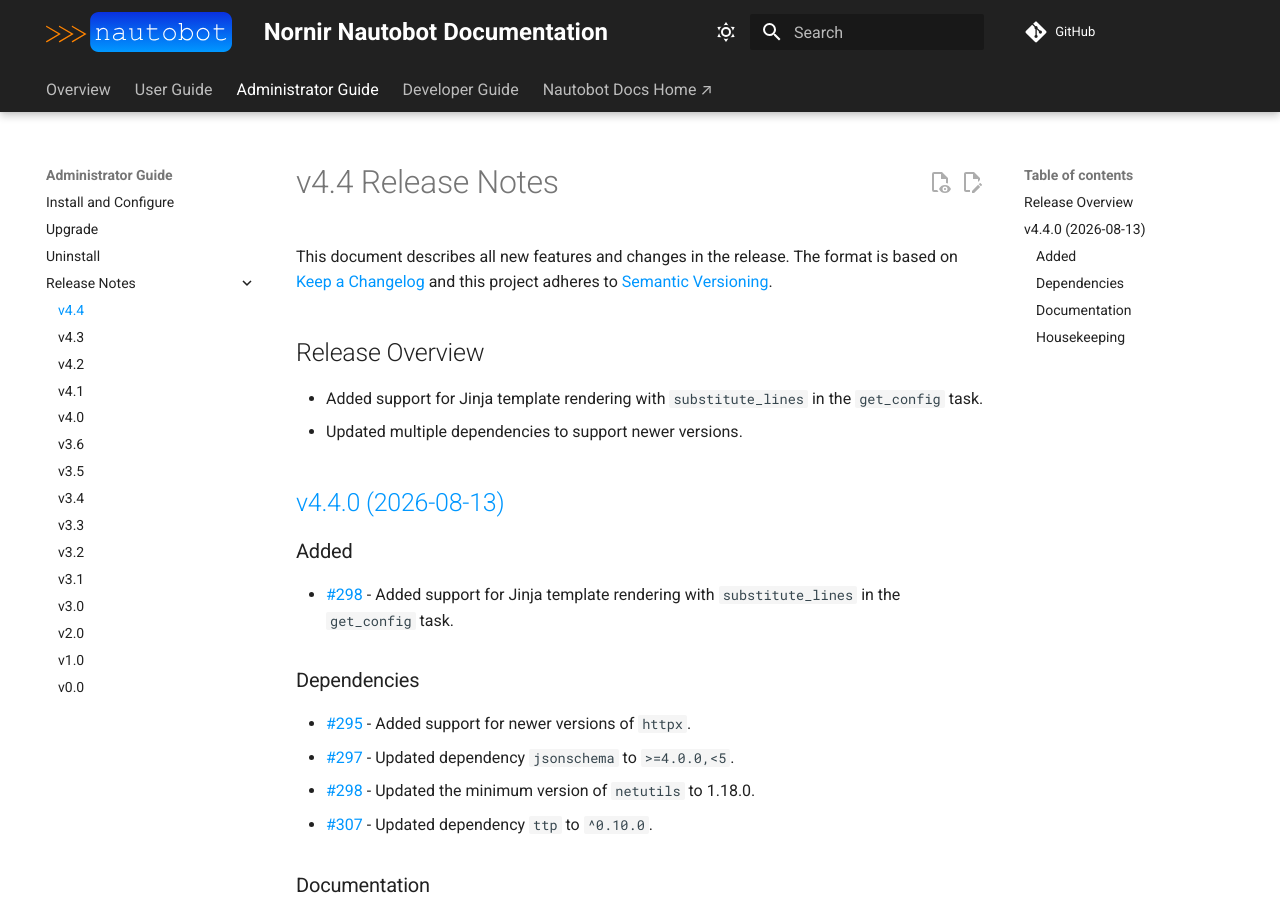
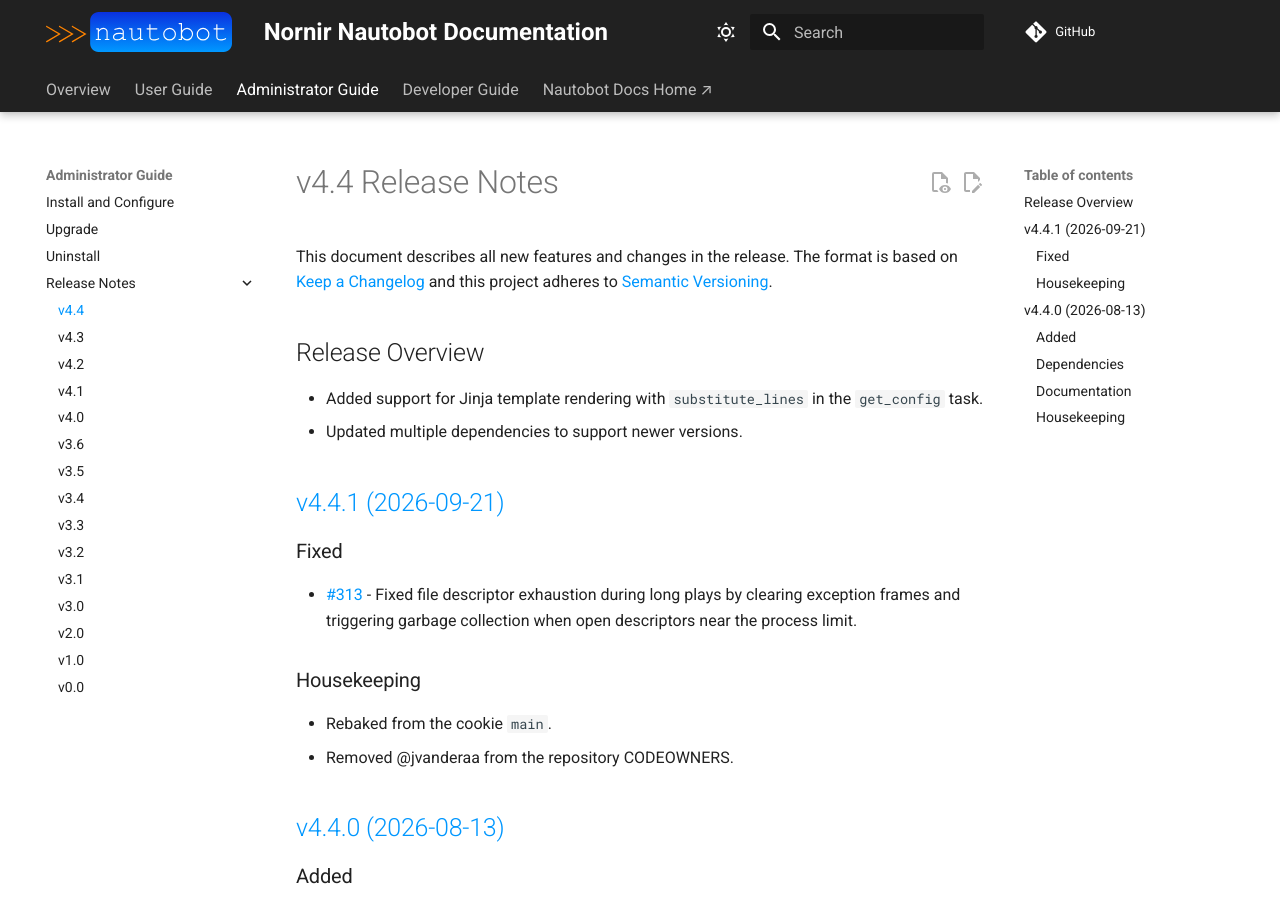
Before and after one commit to nautobot/nornir-nautobot, an MkDocs documentation site: the page built from docs/admin/release_notes/version_4.4.md, in a window 1280 px wide and 900 px high. Built offline with MkDocs 1.6.1 and Material for MkDocs 9.7.7, drawn with Linux system fonts in a browser that asks for light colours; comment, search, counter and statistics services are not loaded.

Commit message:
prepare release v4.4.1

```diff
--- a/docs/admin/release_notes/version_4.4.md
+++ b/docs/admin/release_notes/version_4.4.md
@@ -8,6 +8,17 @@
 - Updated multiple dependencies to support newer versions.
 
 <!-- towncrier release notes start -->
+
+## [v4.4.1 (2026-09-21)](https://github.com/nautobot/nornir-nautobot/releases/tag/v4.4.1)
+
+### Fixed
+
+- [#313](https://github.com/nautobot/nornir-nautobot/issues/313) - Fixed file descriptor exhaustion during long plays by clearing exception frames and triggering garbage collection when open descriptors near the process limit.
+
+### Housekeeping
+
+- Rebaked from the cookie `main`.
+- Removed @jvanderaa from the repository CODEOWNERS.
 
 ## [v4.4.0 (2026-08-13)](https://github.com/nautobot/nornir-nautobot/releases/tag/v4.4.0)
 
--- a/pyproject.toml
+++ b/pyproject.toml
@@ -1,6 +1,6 @@
 [tool.poetry]
 name = "nornir-nautobot"
-version = "4.4.1a0"
+version = "4.4.1"
 description = "Nornir Plugin for Nautobot providing centralized inventory and tasks."
 authors = ["Network to Code, LLC <opensource@networktocode.com>"]
 readme = "README.md"
```
Also changed, not shown: 4 other files.
